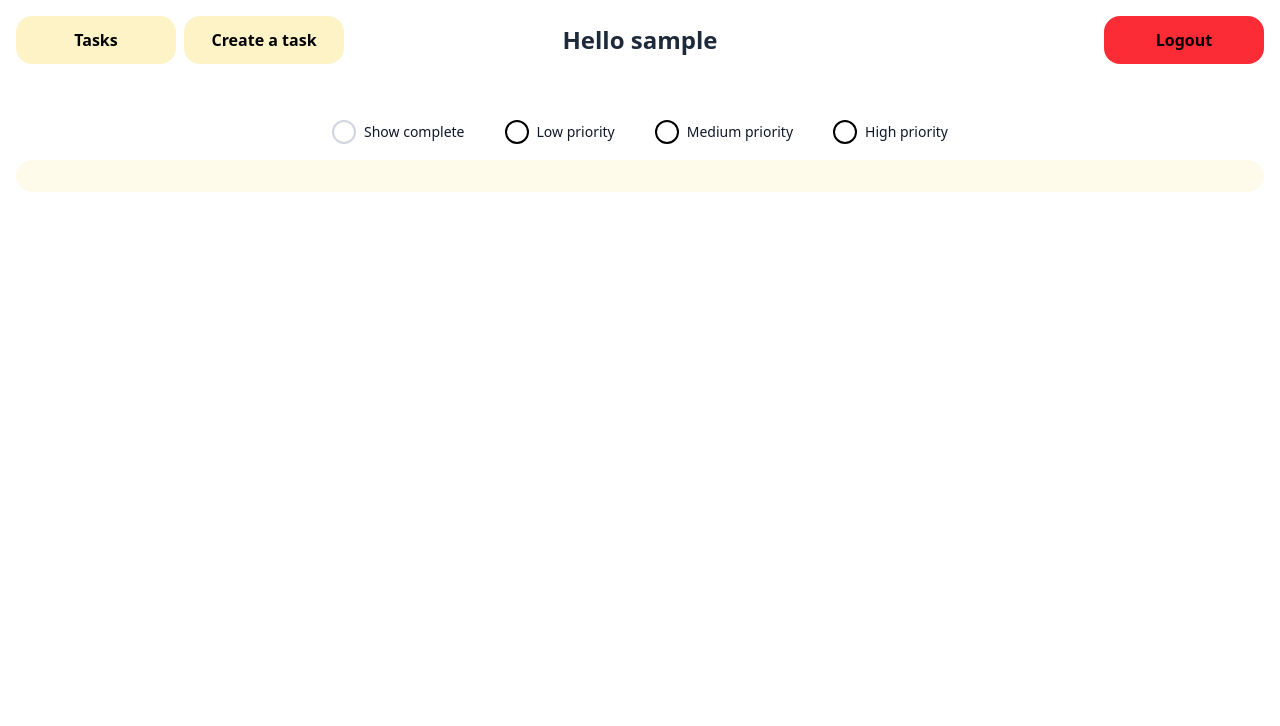
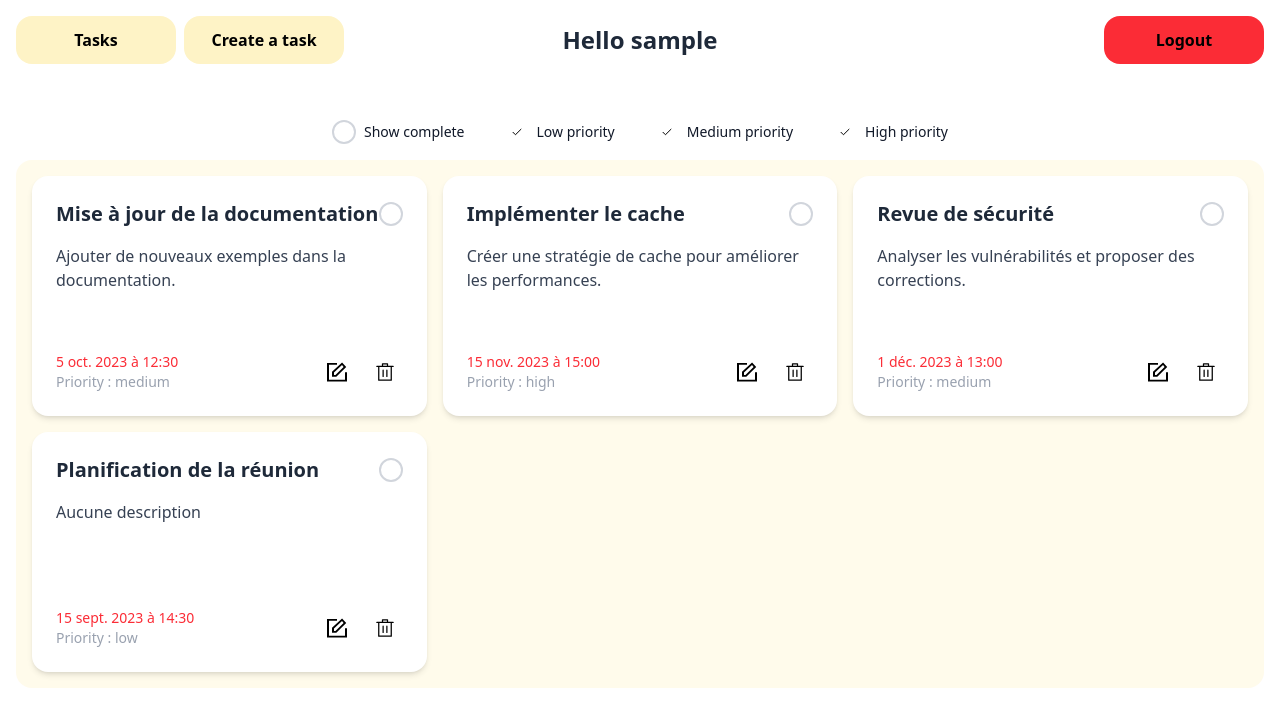
Before and after one commit to Valentinnnnnnnnnn/react, a React (Vite) app in the folder vite-project/: page /tasks in a window 1280 px wide. Shown: the top 726 px of the page. Built offline with nearby package versions, Linux system fonts and the light colour scheme; sample sign-in values are in the browser's storage.

Commit message:
ajout d un status par defaut pour les filtres

```diff
--- a/vite-project/src/components/layout/TaskList.tsx
+++ b/vite-project/src/components/layout/TaskList.tsx
@@ -11,14 +11,14 @@ function TaskList({ tasks, filters }: { tasks: TaskProps[], filters: Filters })
         console.log("Filtering tasks with filters:", filters);
         setFilteredTasks(
             tasks.filter((task) => {
-            if (!filters.completed && !task.completed) return false;
+            if (!filters.completed && task.completed) return false;
             switch (task.priority) {
                 case Priority.Low:
-                return !filters.low;
+                return filters.low;
                 case Priority.Medium:
-                return !filters.medium;
+                return filters.medium;
                 case Priority.High:
-                return !filters.high;
+                return filters.high;
                 default:
                 return false;
             }
--- a/vite-project/src/components/ui/Buttons/FilterButton.tsx
+++ b/vite-project/src/components/ui/Buttons/FilterButton.tsx
@@ -8,8 +8,9 @@ const FilterButton: React.FC<FilterButtonProps> = ({
     uncheckedClasses = "border-gray-300 bg-white hover:bg-gray-100",
     iconWidth = 12,
     onInteraction,
+    defaultChecked,
 }) => {
-    const [checked, setChecked] = useState(false)
+    const [checked, setChecked] = useState(defaultChecked)
 
     const checkHandler = () => {
         setChecked(prev => !prev)
--- a/vite-project/src/components/ui/Frames/FiltersFrame.tsx
+++ b/vite-project/src/components/ui/Frames/FiltersFrame.tsx
@@ -2,7 +2,7 @@ import FilterButton from "../Buttons/FilterButton"
 import { PriorityColor } from "../../../types/priorityType"
 import { Filters } from "../../../types/filtersType"
 
-const FiltersFrame = ({setFilters}: {setFilters: React.Dispatch<React.SetStateAction<Filters>>}) => {
+const FiltersFrame = ({setFilters, defaultFilters}: {setFilters: React.Dispatch<React.SetStateAction<Filters>>, defaultFilters:Filters}) => {
   return (
     <>
         <div className="justify-center gap:5 pt-10 flex flex-col sm:flex-row sm:flex-wrap sm:gap-10">
@@ -16,6 +16,7 @@ const FiltersFrame = ({setFilters}: {setFilters: React.Dispatch<React.SetStateAc
                     }))
                   }
                 }
+                defaultChecked={defaultFilters.completed}
             />
 
             <FilterButton
@@ -28,6 +29,7 @@ const FiltersFrame = ({setFilters}: {setFilters: React.Dispatch<React.SetStateAc
                       low: !prevFilters.low,
                     }))
                   }
+                defaultChecked={defaultFilters.low}
             />
 
             <FilterButton
@@ -40,6 +42,7 @@ const FiltersFrame = ({setFilters}: {setFilters: React.Dispatch<React.SetStateAc
                       medium: !prevFilters.medium,
                     }))
                   }
+                defaultChecked={defaultFilters.medium}
             />
 
             <FilterButton
@@ -52,6 +55,7 @@ const FiltersFrame = ({setFilters}: {setFilters: React.Dispatch<React.SetStateAc
                       high: !prevFilters.high,
                     }))
                   }
+                defaultChecked={defaultFilters.high}
             />
         </div>
     </>
--- a/vite-project/src/pages/Tasks.tsx
+++ b/vite-project/src/pages/Tasks.tsx
@@ -16,6 +16,7 @@ function Tasks() {
     <>
       <FiltersFrame
         setFilters={setActiveFilters}
+        defaultFilters={activeFilters}
       />
       <TaskList
         tasks={tasks}
--- a/vite-project/src/types/filterButtonType.ts
+++ b/vite-project/src/types/filterButtonType.ts
@@ -4,4 +4,5 @@ export interface FilterButtonProps {
     uncheckedClasses?: string
     iconWidth?: number
     onInteraction: () => void
+    defaultChecked?: boolean
 }
```
